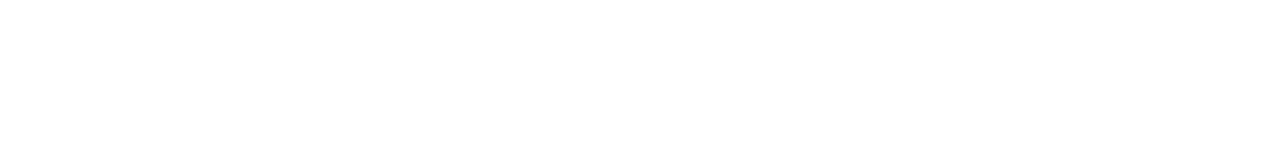
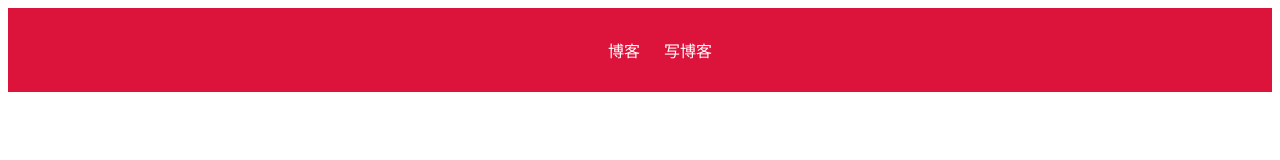
Before and after one commit to Fox-hu/VueBlog, a plain HTML site: page index.html in a window 1280 px wide. Drawn offline with Linux system fonts and the light colour scheme; the site is published under a folder, as on GitHub Pages, so addresses that start at the root find nothing.

Commit message:
update blog
update blog

```diff
--- a/index.html
+++ b/index.html
@@ -1 +1 @@
-<!DOCTYPE html><html lang=en><head><meta charset=utf-8><meta http-equiv=X-UA-Compatible content="IE=edge"><meta name=viewport content="width=device-width,initial-scale=1"><link rel=icon href=/favicon.ico><title>my-blog</title><link href=/css/app.83099985.css rel=preload as=style><link href=/js/app.00c38219.js rel=preload as=script><link href=/js/chunk-vendors.6721fe2a.js rel=preload as=script><link href=/css/app.83099985.css rel=stylesheet></head><body><noscript><strong>We're sorry but my-blog doesn't work properly without JavaScript enabled. Please enable it to continue.</strong></noscript><div id=app></div><script src=/js/chunk-vendors.6721fe2a.js></script><script src=/js/app.00c38219.js></script></body></html>
+<!DOCTYPE html><html lang=en><head><meta charset=utf-8><meta http-equiv=X-UA-Compatible content="IE=edge"><meta name=viewport content="width=device-width,initial-scale=1"><link rel=icon href=favicon.ico><title>my-blog</title><link href=css/app.83099985.css rel=preload as=style><link href=js/app.00c38219.js rel=preload as=script><link href=js/chunk-vendors.6721fe2a.js rel=preload as=script><link href=css/app.83099985.css rel=stylesheet></head><body><noscript><strong>We're sorry but my-blog doesn't work properly without JavaScript enabled. Please enable it to continue.</strong></noscript><div id=app></div><script src=js/chunk-vendors.6721fe2a.js></script><script src=js/app.00c38219.js></script></body></html>
```
